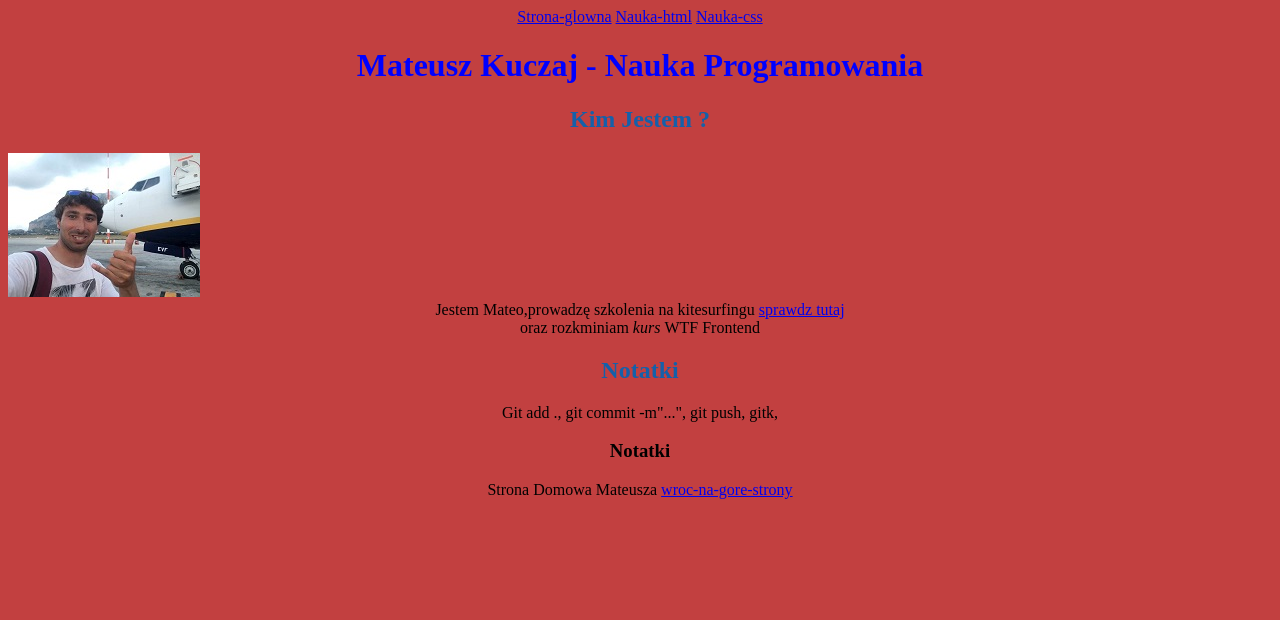
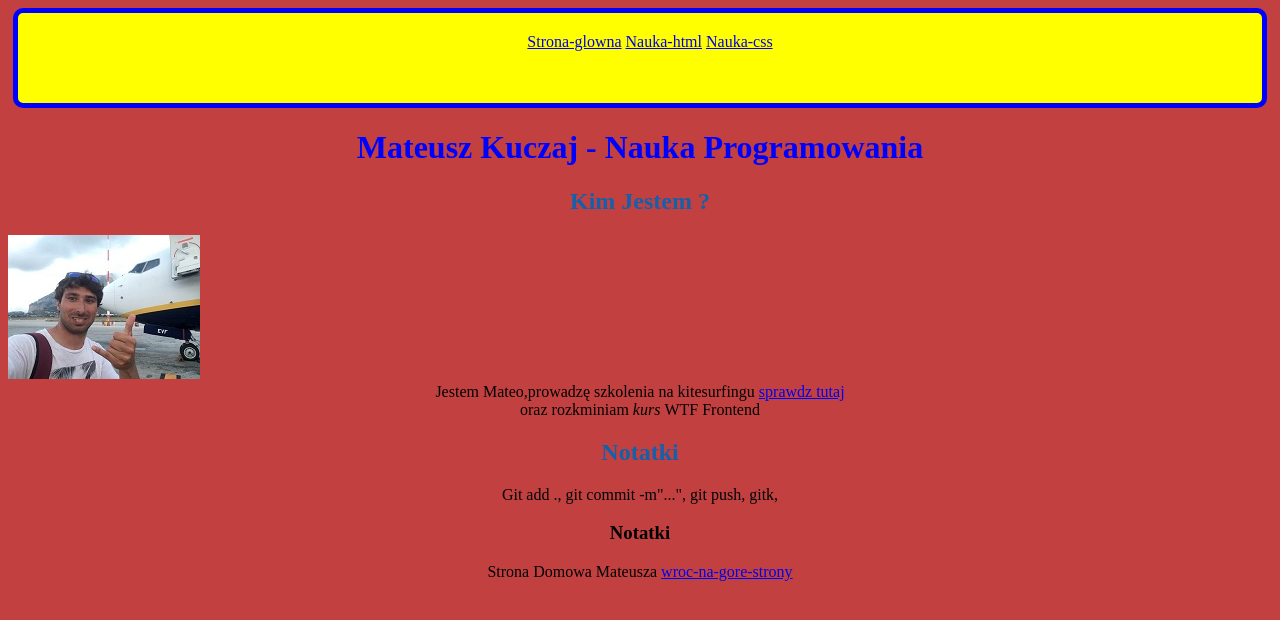
Before and after one commit to mateuszkuczaj/homepage, a plain HTML site: page index.html in a window 1280 px wide. Drawn offline with Linux system fonts and the light colour scheme.

Commit message:
add box model

```diff
--- a/index.html
+++ b/index.html
@@ -11,7 +11,8 @@
 <body>
     <header>
         <nav>
-            <div class="box">
+
+            <div class="secendary-box">
 
             <a href="index.html">Strona-glowna</a>
             <a href="nauka-html.html">Nauka-html</a>
--- a/style.css
+++ b/style.css
@@ -19,4 +19,17 @@ body {
 .box {
   text-align: center;
   max-width: 10000px;
-}
+  }
+  .secendary-box {
+    text-align:center;
+    background: yellow;
+    max width: 1000px;
+    height: 30px;
+    overflow:auto;
+    padding: 20px 30px 40px 50px;
+    border: 5px solid blue ;
+    border-radius: 10px;
+    margin: 5px;
+
+
+  }
```
